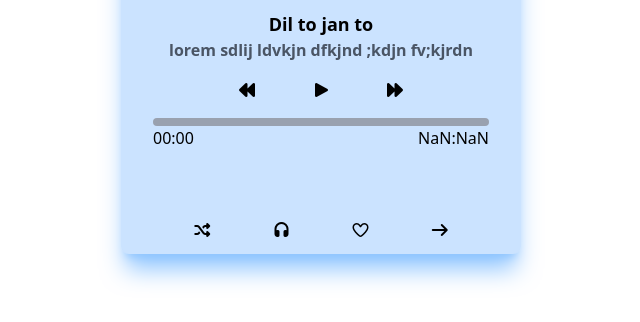
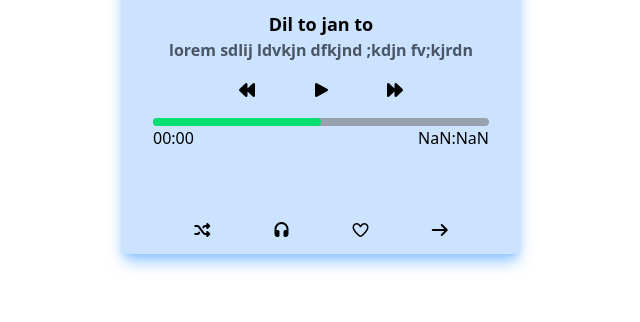
Before and after one commit to ErAditya1/music-player, a plain HTML site: page index.html in a window 1280 px wide. Both pictures are taken after a click on the element 640 px from the left and 518 px from the top of the page. Shown: the part 396-718 px from the top of the page, without its empty margins (319-959 px from the left). Drawn offline with nearby package versions, Linux system fonts and the light colour scheme.

Commit message:
music skip feature added

```diff
--- a/index.html
+++ b/index.html
@@ -11,7 +11,7 @@
 <body>
     <div>
         <div class="h-screen w-screen flex justify-center items-center">
-            <div class="w-[400px] h-[500px]  rounded-lg overflow-hidden shadow-xl shadow-blue-300 relative">
+            <div class="w-[400px] h-[500px]  rounded-lg overflow-hidden transition shadow-lg hover:shadow-xl shadow-blue-300 relative">
                 <div class="w-full h-full bg-blue-400/30 p-4 ">
                     <p class="text-center border rounded-xl px-5 font-semibold border-blue-300 text-teal-700  w-fit mx-auto">Music</p>
                     <div class="mx-auto rounded-lg w-[200px] h-200px my-8">
@@ -19,8 +19,8 @@
                         <img src="https://i.scdn.co/image/ab67616d00001e0225fa2d19b2363a9520a34409" id="thumbnail" class="overflow-hidden rounded-xl cover" alt="">
                     </div>
                     <div class="card-content px-4">
-                        <p class="font-bold text-center text-lg" id="title">Lorem, ipsum dolor.</p>
-                        <p class="font-semibold text-center text-md text-gray-600" id="description">Lorem, ipsum dolor.</p>
+                        <p class="font-bold text-center text-lg line-clamp-1" id="title">Lorem, ipsum dolor.</p>
+                        <p class="font-semibold text-center text-md text-gray-600 line-clamp-1" id="description">Lorem, ipsum dolor.</p>
                         <div class="w-full px-8 my-4 flex items-center justify-evenly" >
                             <audio src="" id="audio"></audio>
                             <span  class="cursor-pointer" id="backword" onclick="previousSong()"><i class="fa-solid fa-backward"></i></span>
@@ -28,7 +28,7 @@
                             <span class="cursor-pointer" id="pause" onclick="pauseMusic()" style="display: none;"><i class="fa-solid fa-pause"></i></span>
                             <span class="cursor-pointer" id="forward" onclick="forwardSong()"><i class="fa-solid fa-forward"></i></span>
                         </div>
-                        <div class="w-full h-2 bg-gray-400 rounded-lg" onclick="skip(this)">
+                        <div class="w-full h-2 bg-gray-400 rounded-lg"  id="progressBar">
                             <div class="w-[0] h-2 bg-green-400 rounded-lg" id="Played-path"></div>
                         </div>
                         <div class="w-full flex justify-between items-center">
--- a/script.js
+++ b/script.js
@@ -1,124 +1,115 @@
-
-
-let songs =[
+let songs = [
   {
-        title:"Dil to jan to",
-        description:"lorem sdlij ldvkjn dfkjnd ;kdjn fv;kjrdn ",
-        thumbnail:"https://i.scdn.co/image/ab67616d00001e02f8f636b6478d4ba9bd85e339",
-        audio:"./music/dil_to.mp3",
-
+    title: "Dil to jan to",
+    description: "lorem sdlij ldvkjn dfkjnd ;kdjn fv;kjrdn ",
+    thumbnail:
+      "https://i.scdn.co/image/ab67616d00001e02f8f636b6478d4ba9bd85e339",
+    audio: "./music/dil_to.mp3",
   },
   {
-        title:"Marjana",
-        description:"lorem sdlij ldvkjn dfkjnd ;kdjn fv;kjrdn ",
-        thumbnail:"https://i.scdn.co/image/ab67616d00001e02727d531901c07a499498c544",
-        audio:"./music/song1.mp3",
-
+    title: "Marjana",
+    description: "lorem sdlij ldvkjn dfkjnd ;kdjn fv;kjrdn ",
+    thumbnail:
+      "https://i.scdn.co/image/ab67616d00001e02727d531901c07a499498c544",
+    audio: "./music/song1.mp3",
   },
   {
-        title:"Jugrafiya",
-        description:"lorem sdlij ldvkjn dfkjnd ;kdjn fv;kjrdn ",
-        thumbnail:"https://i.scdn.co/image/ab67616d00001e02e76275da5828d6f937c3bcf3",
-        audio:"./music/jugrafiya.mp3",
-
+    title: "Jugrafiya",
+    description: "lorem sdlij ldvkjn dfkjnd ;kdjn fv;kjrdn ",
+    thumbnail:
+      "https://i.scdn.co/image/ab67616d00001e02e76275da5828d6f937c3bcf3",
+    audio: "./music/jugrafiya.mp3",
   },
   {
-        title:"Ye javani hai diwani",
-        description:"lorem sdlij ldvkjn dfkjnd ;kdjn fv;kjrdn ",
-        thumbnail:"https://i.scdn.co/image/ab67616d00001e02707ea5b8023ac77d31756ed4",
-        audio:"./music/ye-javani.mp3",
-
+    title: "Ye javani hai diwani",
+    description: "lorem sdlij ldvkjn dfkjnd ;kdjn fv;kjrdn ",
+    thumbnail:
+      "https://i.scdn.co/image/ab67616d00001e02707ea5b8023ac77d31756ed4",
+    audio: "./music/ye-javani.mp3",
   },
   {
-        title:"Koi vi nahi",
-        description:"lorem sdlij ldvkjn dfkjnd ;kdjn fv;kjrdn ",
-        thumbnail:"https://i.scdn.co/image/ab67616d00001e02a74ee9f7c37f9233dd3e8366",
-        audio:"./music/koi-vi-nahi.mp3",
+    title: "Koi vi nahi",
+    description: "lorem sdlij ldvkjn dfkjnd ;kdjn fv;kjrdn ",
+    thumbnail:
+      "https://i.scdn.co/image/ab67616d00001e02a74ee9f7c37f9233dd3e8366",
+    audio: "./music/koi-vi-nahi.mp3",
+  },
+];
 
-    }
-]
-
-const play = document.getElementById("play")
-const pause = document.getElementById("pause")
-const backword = document.getElementById("backword")
-const  forward = document.getElementById("forward")
-const thumbnail = document.getElementById("thumbnail")
-const title = document.getElementById("title")
-const description = document.getElementById("description")
-const audio = document.getElementById("audio")
-const currentTime = document.getElementById("currentTime")
-const duration = document.getElementById("duration")
-const playedPath = document.getElementById("Played-path")
-
-
+const play = document.getElementById("play");
+const pause = document.getElementById("pause");
+const backword = document.getElementById("backword");
+const forward = document.getElementById("forward");
+const thumbnail = document.getElementById("thumbnail");
+const title = document.getElementById("title");
+const description = document.getElementById("description");
+const audio = document.getElementById("audio");
+const currentTime = document.getElementById("currentTime");
+const duration = document.getElementById("duration");
+const playedPath = document.getElementById("Played-path");
+const progressBar = document.getElementById("progressBar");
 
 let current = 0;
 
-const playMusic = ()=>{
-    audio.play()
-    play.style.display = 'none'
-    pause.style.display = 'block'
-}
+const playMusic = () => {
+  audio.play();
+  play.style.display = "none";
+  pause.style.display = "block";
+};
 
-const pauseMusic = ()=>{
-    audio.pause()
-    pause.style.display = 'none'
-    play.style.display = 'block'
-}
+const pauseMusic = () => {
+  audio.pause();
+  pause.style.display = "none";
+  play.style.display = "block";
+};
 
-const musicLoader = async (song)=>{
-    pause.style.display = 'none'
-    play.style.display = 'block'
-     playedPath.style.width = 0
-    title.innerText=song.title;
+const musicLoader = async (song) => {
+  pause.style.display = "none";
+  play.style.display = "block";
+  playedPath.style.width = 0;
+  title.innerText = song.title;
   description.innerText = song.description;
   thumbnail.src = song.thumbnail;
-    audio.src=song.audio;
+  audio.src = song.audio;
+};
 
+const forwardSong = () => {
+  songs.length - 1 > current ? current++ : (current = 0);
+  musicLoader(songs[current]);
+  setTimeout(() => {
+    playMusic();
+  }, 100);
+};
+const previousSong = () => {
+  songs.length - 1 > current ? current-- : (current = 0);
+  musicLoader(songs[current]);
+  setTimeout(() => {
+    playMusic();
+  }, 100);
+};
 
-}
+document.addEventListener("onload", musicLoader(songs[current]));
 
+progressBar.addEventListener("click", (e) => {
+  console.log(e.target.width);
+  const rect = progressBar.getBoundingClientRect();
+  const clickX = event.clientX - rect.left; // X coordinate relative to the element
+  const percentage = (clickX / rect.width) * 100;
+  playedPath.style.width = `${percentage.toFixed(2)}%`;
+  const time = (percentage / 100) * audio.duration;
+  audio.currentTime = time;
+});
 
-const forwardSong = ()=>{
-
-    songs.length-1 > current ? current ++ : current =0;
-    musicLoader(songs[current])
-    setTimeout(()=>{
-
-        playMusic()
-    },100)
-
-}
-const previousSong = ()=>{
-    songs.length-1 > current ? current -- : current =0;
-    musicLoader(songs[current])
-    setTimeout(()=>{
-
-        playMusic()
-    },100)
-}
-
-document.addEventListener("onload",musicLoader(songs[current]))
-
-
-
-setInterval(()=>{
-    playedPath.style.width = `${audio.currentTime/audio.duration*100}%`
-    currentTime.innerText = formatTime(audio.currentTime)
-    duration.innerText= formatTime(audio.duration)
-
-},1000)
-
-
-const skip = (e)=>{
-    console.log(e.style)
-}
-
+setInterval(() => {
+  playedPath.style.width = `${(audio.currentTime / audio.duration) * 100}%`;
+  currentTime.innerText = formatTime(audio.currentTime);
+  duration.innerText = formatTime(audio.duration);
+}, 1000);
 
 function formatTime(seconds) {
   const minutes = Math.floor(seconds / 60);
   const remainingSeconds = Math.floor(seconds % 60);
-  const formattedMinutes = String(minutes).padStart(2, '0');
-  const formattedSeconds = String(remainingSeconds).padStart(2, '0');
+  const formattedMinutes = String(minutes).padStart(2, "0");
+  const formattedSeconds = String(remainingSeconds).padStart(2, "0");
   return `${formattedMinutes}:${formattedSeconds}`;
 }
```
Lines whose indentation alone changed are shown as unchanged.
